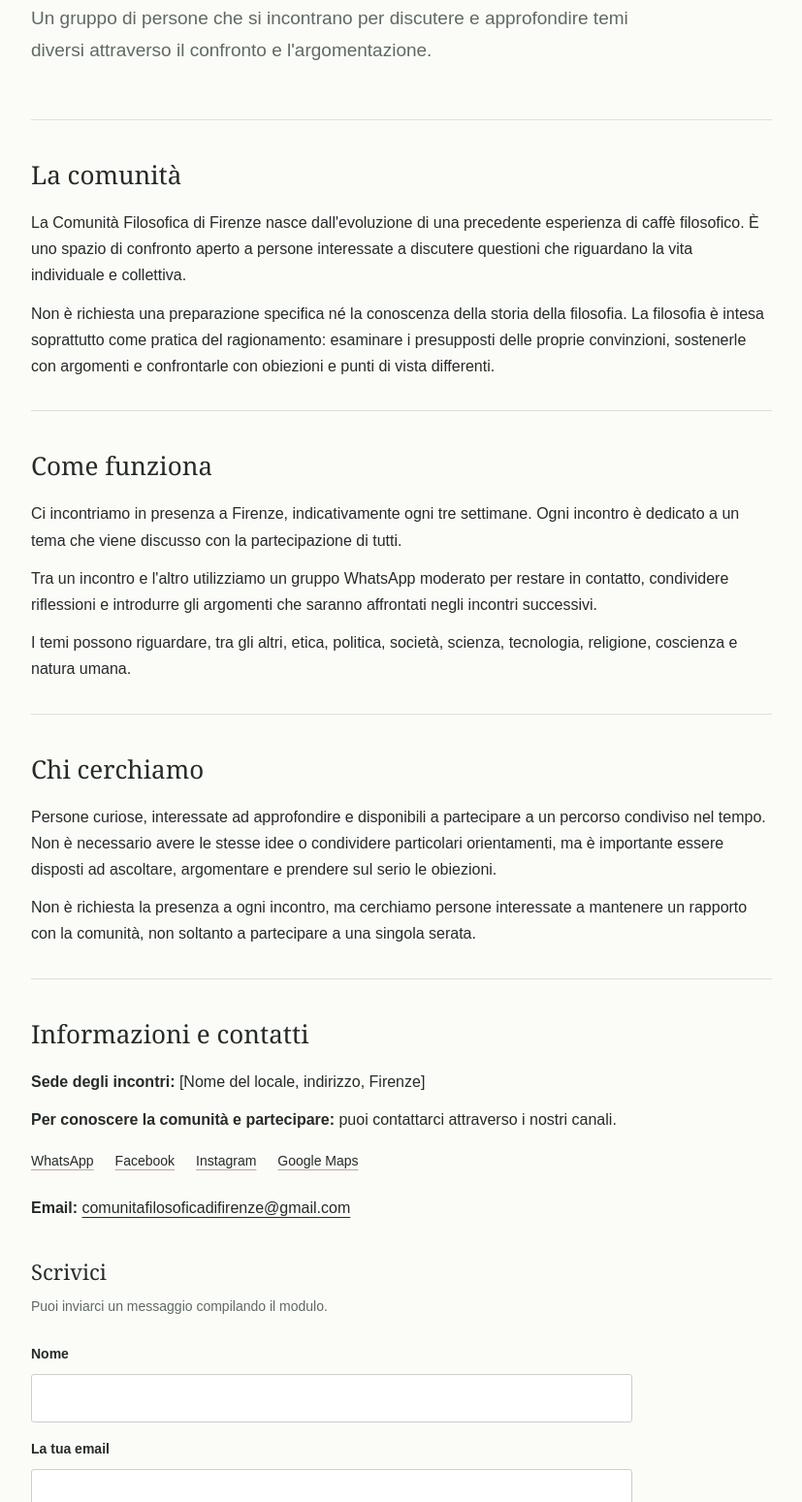
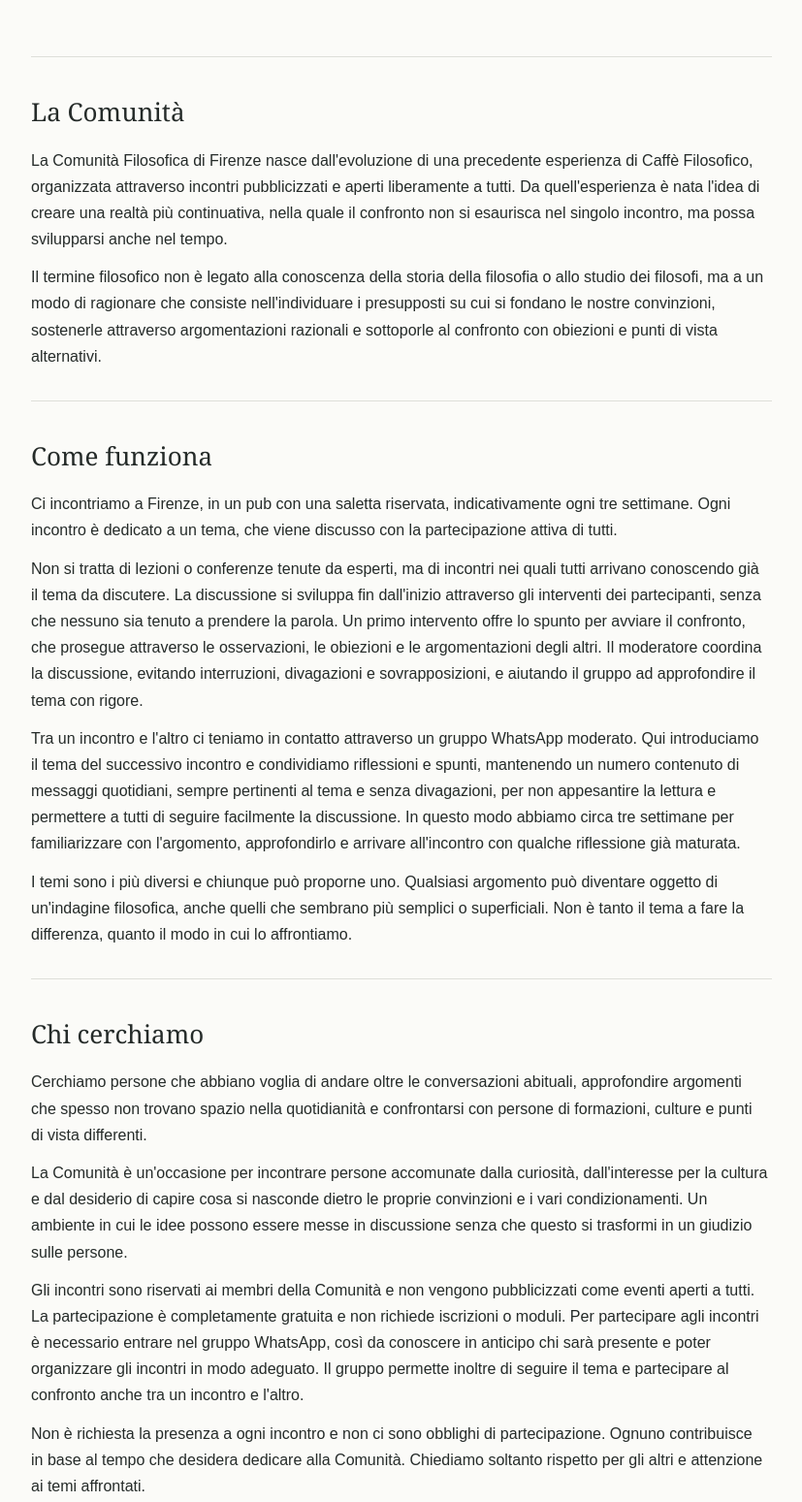
Before and after one commit to comunitafilosoficadifirenze/comunitafilosoficadifirenze.github.io, a plain HTML site: page index.html in a window 1280 px wide. Shown: the part 260-1809 px from the top of the page at 97% size, without its empty margins (226-1053 px from the left). Drawn offline with Linux system fonts and the light colour scheme.

Commit message:
Update index.html

```diff
--- a/index.html
+++ b/index.html
@@ -1,3 +1,4 @@
+
 <!doctype html>
 <html lang="it">
 <head>
@@ -10,10 +11,11 @@
   <script src="script.js" defer></script>
 </head>
 <body>
+
 <header class="header">
   <a class="site-name" href="#inizio">Comunità Filosofica di Firenze</a>
   <nav aria-label="Navigazione principale">
-    <a href="#comunita">La comunità</a>
+    <a href="#comunita">La Comunità</a>
     <a href="#organizzazione">Come funziona</a>
     <a href="#partecipare">Partecipare</a>
     <a href="#contatti">Contatti</a>
@@ -21,63 +23,89 @@
 </header>
 
 <main id="inizio">
+
   <section class="intro">
     <p class="location">Firenze</p>
     <h1>Comunità Filosofica di Firenze</h1>
-    <p class="summary">Un gruppo di persone che si incontrano per discutere e approfondire temi diversi attraverso il confronto e l'argomentazione.</p>
   </section>
 
   <section id="comunita" class="content-section">
-    <h2>La comunità</h2>
-    <p>La Comunità Filosofica di Firenze nasce dall'evoluzione di una precedente esperienza di caffè filosofico. È uno spazio di confronto aperto a persone interessate a discutere questioni che riguardano la vita individuale e collettiva.</p>
-    <p>Non è richiesta una preparazione specifica né la conoscenza della storia della filosofia. La filosofia è intesa soprattutto come pratica del ragionamento: esaminare i presupposti delle proprie convinzioni, sostenerle con argomenti e confrontarle con obiezioni e punti di vista differenti.</p>
+    <h2>La Comunità</h2>
+
+    <p>La Comunità Filosofica di Firenze nasce dall'evoluzione di una precedente esperienza di Caffè Filosofico, organizzata attraverso incontri pubblicizzati e aperti liberamente a tutti. Da quell'esperienza è nata l'idea di creare una realtà più continuativa, nella quale il confronto non si esaurisca nel singolo incontro, ma possa svilupparsi anche nel tempo.</p>
+
+    <p>Il termine filosofico non è legato alla conoscenza della storia della filosofia o allo studio dei filosofi, ma a un modo di ragionare che consiste nell'individuare i presupposti su cui si fondano le nostre convinzioni, sostenerle attraverso argomentazioni razionali e sottoporle al confronto con obiezioni e punti di vista alternativi.</p>
   </section>
 
   <section id="organizzazione" class="content-section">
     <h2>Come funziona</h2>
-    <p>Ci incontriamo in presenza a Firenze, indicativamente ogni tre settimane. Ogni incontro è dedicato a un tema che viene discusso con la partecipazione di tutti.</p>
-    <p>Tra un incontro e l'altro utilizziamo un gruppo WhatsApp moderato per restare in contatto, condividere riflessioni e introdurre gli argomenti che saranno affrontati negli incontri successivi.</p>
-    <p>I temi possono riguardare, tra gli altri, etica, politica, società, scienza, tecnologia, religione, coscienza e natura umana.</p>
+
+    <p>Ci incontriamo a Firenze, in un pub con una saletta riservata, indicativamente ogni tre settimane. Ogni incontro è dedicato a un tema, che viene discusso con la partecipazione attiva di tutti.</p>
+
+    <p>Non si tratta di lezioni o conferenze tenute da esperti, ma di incontri nei quali tutti arrivano conoscendo già il tema da discutere. La discussione si sviluppa fin dall'inizio attraverso gli interventi dei partecipanti, senza che nessuno sia tenuto a prendere la parola. Un primo intervento offre lo spunto per avviare il confronto, che prosegue attraverso le osservazioni, le obiezioni e le argomentazioni degli altri. Il moderatore coordina la discussione, evitando interruzioni, divagazioni e sovrapposizioni, e aiutando il gruppo ad approfondire il tema con rigore.</p>
+
+    <p>Tra un incontro e l'altro ci teniamo in contatto attraverso un gruppo WhatsApp moderato. Qui introduciamo il tema del successivo incontro e condividiamo riflessioni e spunti, mantenendo un numero contenuto di messaggi quotidiani, sempre pertinenti al tema e senza divagazioni, per non appesantire la lettura e permettere a tutti di seguire facilmente la discussione. In questo modo abbiamo circa tre settimane per familiarizzare con l'argomento, approfondirlo e arrivare all'incontro con qualche riflessione già maturata.</p>
+
+    <p>I temi sono i più diversi e chiunque può proporne uno. Qualsiasi argomento può diventare oggetto di un'indagine filosofica, anche quelli che sembrano più semplici o superficiali. Non è tanto il tema a fare la differenza, quanto il modo in cui lo affrontiamo.</p>
   </section>
 
   <section id="partecipare" class="content-section">
     <h2>Chi cerchiamo</h2>
-    <p>Persone curiose, interessate ad approfondire e disponibili a partecipare a un percorso condiviso nel tempo. Non è necessario avere le stesse idee o condividere particolari orientamenti, ma è importante essere disposti ad ascoltare, argomentare e prendere sul serio le obiezioni.</p>
-    <p>Non è richiesta la presenza a ogni incontro, ma cerchiamo persone interessate a mantenere un rapporto con la comunità, non soltanto a partecipare a una singola serata.</p>
+
+    <p>Cerchiamo persone che abbiano voglia di andare oltre le conversazioni abituali, approfondire argomenti che spesso non trovano spazio nella quotidianità e confrontarsi con persone di formazioni, culture e punti di vista differenti.</p>
+
+    <p>La Comunità è un'occasione per incontrare persone accomunate dalla curiosità, dall'interesse per la cultura e dal desiderio di capire cosa si nasconde dietro le proprie convinzioni e i vari condizionamenti. Un ambiente in cui le idee possono essere messe in discussione senza che questo si trasformi in un giudizio sulle persone.</p>
+
+    <p>Gli incontri sono riservati ai membri della Comunità e non vengono pubblicizzati come eventi aperti a tutti. La partecipazione è completamente gratuita e non richiede iscrizioni o moduli. Per partecipare agli incontri è necessario entrare nel gruppo WhatsApp, così da conoscere in anticipo chi sarà presente e poter organizzare gli incontri in modo adeguato. Il gruppo permette inoltre di seguire il tema e partecipare al confronto anche tra un incontro e l'altro.</p>
+
+    <p>Non è richiesta la presenza a ogni incontro e non ci sono obblighi di partecipazione. Ognuno contribuisce in base al tempo che desidera dedicare alla Comunità. Chiediamo soltanto rispetto per gli altri e attenzione ai temi affrontati.</p>
+
+    <p>Crediamo che trovare il tempo per riflettere, confrontarsi e coltivare i propri interessi sia anche una questione di priorità. Spesso riempiamo le nostre giornate di impegni, abitudini e frequentazioni che ci lasciano poco, per poi lamentarci di essere sempre di fretta e di non avere tempo per ciò che potrebbe arricchirci davvero. La Comunità vuole essere anche un'occasione per uscire da questa routine, conoscere persone capaci di stimolare il nostro pensiero e offrirci qualcosa di nuovo: perché anche le persone che scegliamo di frequentare contribuiscono a influenzare, in positivo o in negativo, il nostro modo di pensare, i nostri interessi e il nostro percorso di crescita filosofica.</p>
   </section>
 
   <section id="contatti" class="content-section contact">
     <h2>Informazioni e contatti</h2>
-    <p><strong>Sede degli incontri:</strong> <span>[Nome del locale, indirizzo, Firenze]</span></p>
+
+    <p><strong>Luogo degli incontri:</strong> Firenze</p>
     <p><strong>Per conoscere la comunità e partecipare:</strong> puoi contattarci attraverso i nostri canali.</p>
+
     <div class="links">
       <a data-link="whatsapp" href="#">WhatsApp</a>
       <a data-link="facebook" href="#">Facebook</a>
       <a data-link="instagram" href="#">Instagram</a>
-      <a data-link="maps" href="#">Google Maps</a>
     </div>
+
     <p class="email-contact"><strong>Email:</strong> <a href="mailto:comunitafilosoficadifirenze@gmail.com">comunitafilosoficadifirenze@gmail.com</a></p>
+
     <div class="contact-form-wrap">
       <h3>Scrivici</h3>
       <p>Puoi inviarci un messaggio compilando il modulo.</p>
+
       <form class="contact-form" action="https://formsubmit.co/comunitafilosoficadifirenze@gmail.com" method="POST">
         <input type="hidden" name="_subject" value="Messaggio dal sito della Comunità Filosofica di Firenze">
         <input type="text" name="_honey" class="form-honey" tabindex="-1" autocomplete="off">
+
         <label for="nome">Nome</label>
         <input id="nome" type="text" name="name" autocomplete="name" required>
+
         <label for="email">La tua email</label>
         <input id="email" type="email" name="email" autocomplete="email" required>
+
         <label for="messaggio">Messaggio</label>
         <textarea id="messaggio" name="message" rows="5" required></textarea>
+
         <button type="submit">Invia il messaggio</button>
       </form>
+
       <p class="form-note">Il messaggio sarà inoltrato all'indirizzo email della Comunità tramite un servizio esterno. Non inserire dati personali o informazioni riservate.</p>
     </div>
   </section>
+
 </main>
 
 <footer>
   <span>Comunità Filosofica di Firenze</span>
 </footer>
+
 </body>
 </html>
```
